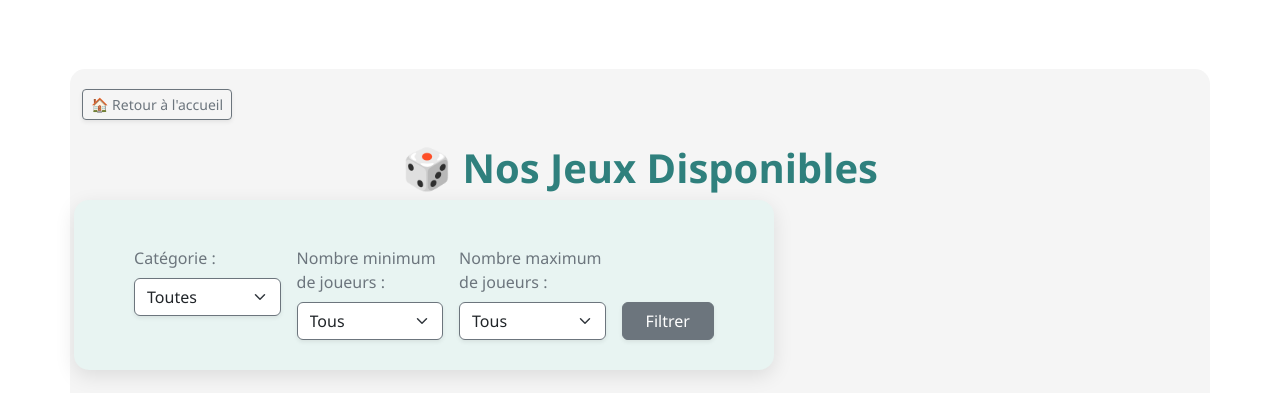
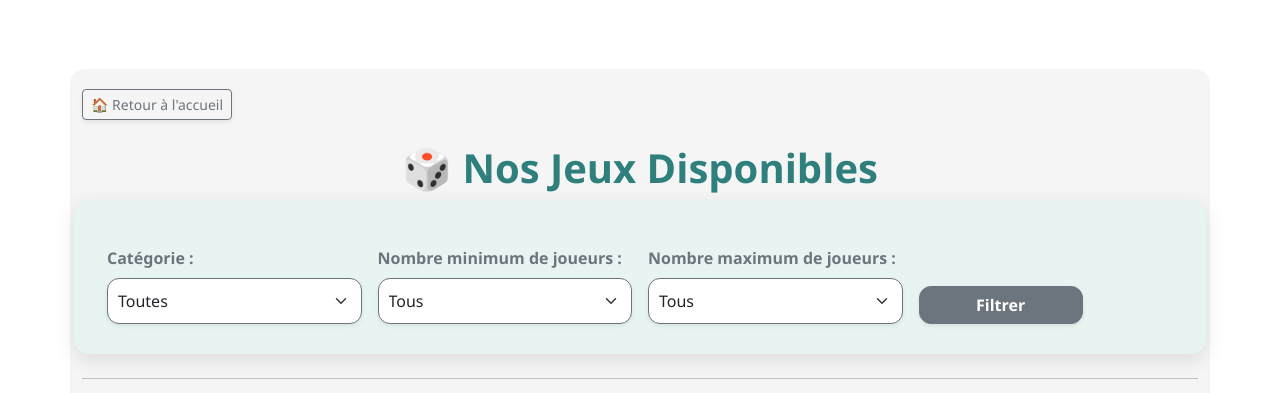
Before and after one commit to marwaboulkasim/Booking_board_games, a Django app: page /games/ in a window 1280 px wide. Shown: the part 75-468 px from the top of the page. Run offline with Django 5.2, Linux system fonts and the light colour scheme; data comes from the database, SQL or seed files in the repository; both versions use the stored data as it was after the commit.

Commit message:
modif game.html et css

```diff
--- a/booking/tables_app/static/css/style.css
+++ b/booking/tables_app/static/css/style.css
@@ -223,8 +223,10 @@ a:hover {
     color: #25615b;
 }
 
-/*jeu*/
+/*-----------jeu---------------------*/
 /* Conteneur principal */
+
+
 .container {
     max-width: 1000px;
     margin: 50px auto;
@@ -327,7 +329,10 @@ h1 {
         max-width: 100%;
     }
 }
-/*delete booking */form {
+
+
+/*delete booking */
+form {
     max-width: 700px;
     margin: 50px auto;
     padding: 30px 25px;
@@ -344,21 +349,48 @@ h1 {
 }
 
 /* Champs du formulaire */
-.mb-3 input,
-.mb-3 select {
-    border-radius: 10px;
-    border: 1px solid #2F807D;
-    padding: 10px 12px;
-    width: 100%;
-    font-size: 1rem;
-    margin-top: 5px;
-}
+
 
 /* Labels */
 .mb-3 label {
     font-weight: bold;
     color: #235452;
 }
+
+.form-filter {
+    max-width: 1500px; /* correspond à la largeur max de la container des cards */
+    margin: 0 auto 40px auto; /* centré + espacement inférieur */
+    padding: auto;
+}
+
+.form-filter .form-label {
+    font-weight: bold;
+    color: #235452;
+}
+
+.form-filter .form-select {
+    border-radius: 12px;
+    border: 1px solid #2F807D;
+    padding: 10px;
+    box-shadow: 0 2px 5px rgba(0,0,0,0.1);
+}
+
+.form-filter .form-select:focus {
+    border-color: #25615b;
+    box-shadow: 0 0 5px rgba(47,128,125,0.5);
+    outline: none;
+}
+
+.form-filter .btn {
+    border-radius: 12px;
+    font-weight: bold;
+    transition: transform 0.2s;
+}
+
+.form-filter .btn:hover {
+    transform: scale(1.03);
+}
+
 
 /* Boutons */
 .btn {
--- a/booking/tables_app/templates/tables_app/game.html
+++ b/booking/tables_app/templates/tables_app/game.html
@@ -14,8 +14,7 @@
 
    <h1 class="mb-4 text-center title-games">🎲 Nos Jeux Disponibles</h1>
 
-    <!-- Formulaire de filtre -->
-    <form method="get" action="{% url 'tables_app:games' %}" class="row g-3 mb-4 justify-content-center">
+<form method="get" action="{% url 'tables_app:games' %}" class="row g-3 mb-4 form-filter">
     <div class="col-md-3">
         <label for="category" class="form-label text-secondary">Catégorie :</label>
         <select name="category" id="category" class="form-select border-secondary shadow-sm">
@@ -48,6 +47,9 @@
     </div>
 </form>
 
+
+
+
     <hr>
 
     <!-- Liste des jeux -->
```
Also changed, not shown: booking/db.sqlite3. Lines whose indentation alone changed are shown as unchanged.
